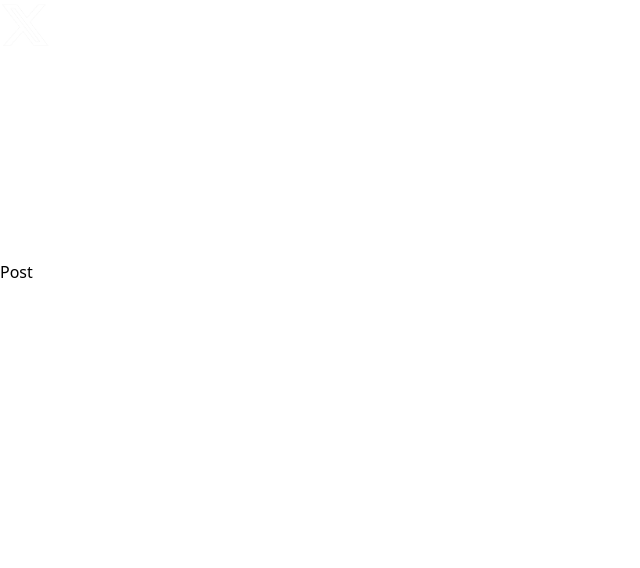
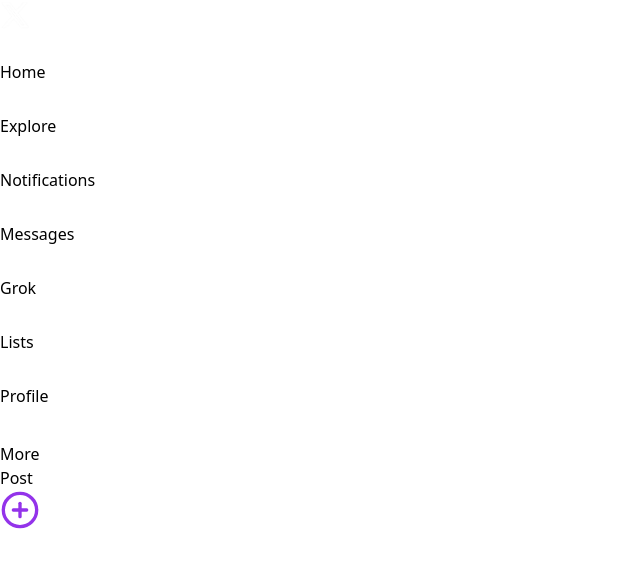
Before and after one commit to KodeckJames/J-chat, a React (Vite) app: page / in a window 1280 px wide. Shown: the top 568 px of the page, without its empty margins (0-640 px from the left). Built offline with nearby package versions, Linux system fonts and the light colour scheme.

Commit message:
finished left section

```diff
--- a/src/components/Button.jsx
+++ b/src/components/Button.jsx
@@ -1,7 +1,32 @@
 import React from 'react'
 
 const Button = () => {
-  return <button className=" bg-blue-500 text-white rounded-3xl">Post</button>
+  return (
+    <>
+      <button className=" bg-purple-600 text-white rounded-3xl py-3 px-4 mt-2 mx-8 flex justify-center ml-0 max-xl:hidden">
+        Post
+      </button>
+      <a href="">
+        <span className=" xl:hidden">
+          <svg
+            xmlns="http://www.w3.org/2000/svg"
+            width="40"
+            height="40"
+            viewBox="0 0 24 24"
+            fill="none"
+            stroke="#9333ea"
+            strokeWidth="2"
+            strokeLinecap="round"
+            strokeLinejoin="round"
+          >
+            <circle cx="12" cy="12" r="10"></circle>
+            <line x1="12" y1="8" x2="12" y2="16"></line>
+            <line x1="8" y1="12" x2="16" y2="12"></line>
+          </svg>
+        </span>
+      </a>
+    </>
+  )
 }
 
 export default Button
--- a/src/sections/Left.jsx
+++ b/src/sections/Left.jsx
@@ -1,24 +1,37 @@
 import React from 'react'
 import Button from '../components/Button'
 // import Nav from './components/Nav'
+import { useState } from 'react'
 
 const Left = () => {
+  //   const [count, setCount] = useState(0)
+  //   function click() {
+  //     setCount((count += 1))
+  //     return count
+  //   }
   return (
     <>
-      <div className=" bg-black pl-4 flex flex-col min-h-screen w-[20%]">
+      <header className=" bg-black pl-4 flex flex-col min-h-screen w-[20%] max-xl:items-center ">
+        <a href="">
           <img
             src="/images/logo.png
               "
             alt="logo"
-          width={50}
-          height={50}
-          className=" rounded-full pb-6"
+            width={30}
+            height={30}
+            className=" rounded-full pb-4 mt-2 cursor-pointer xl:ml-4"
           />
-        <div className=" flex flex-col space-y-4">
+        </a>
+        <div className=" flex flex-col ">
+          <a
+            className=" flex hover:bg-gray-800 rounded-full p-3 hover:m-auto"
+            href=""
+          >
+            <span title="Home" className="">
               <svg
                 xmlns="http://www.w3.org/2000/svg"
-            width="24"
-            height="24"
+                width="30"
+                height="30"
                 viewBox="0 0 24 24"
                 fill="none"
                 stroke="#ffff"
@@ -29,28 +42,44 @@
                 <path d="M20 9v11a2 2 0 0 1-2 2H6a2 2 0 0 1-2-2V9" />
                 <path d="M9 22V12h6v10M2 10.6L12 2l10 8.6" />
               </svg>
-
+            </span>
+            <div className=" text-white mb-0 max-xl:hidden  ml-4 text-2xl">
+              Home
+            </div>
+          </a>
+          <a
+            className=" flex hover:bg-gray-800 rounded-full p-3 hover:m-auto"
+            href=""
+          >
+            <span title="Home" className="">
               <svg
                 xmlns="http://www.w3.org/2000/svg"
-            width="24"
-            height="24"
+                width="30"
+                height="30"
                 viewBox="0 0 24 24"
                 fill="none"
                 stroke="#ffff"
-            strokeWidth="2"
-            strokeLinecap="round"
-            strokeLinejoin="round"
+                stroke-width="2"
+                stroke-linecap="round"
+                stroke-linejoin="round"
               >
-            <line x1="4" y1="9" x2="20" y2="9"></line>
-            <line x1="4" y1="15" x2="20" y2="15"></line>
-            <line x1="10" y1="3" x2="8" y2="21"></line>
-            <line x1="16" y1="3" x2="14" y2="21"></line>
+                <circle cx="11" cy="11" r="8"></circle>
+                <line x1="21" y1="21" x2="16.65" y2="16.65"></line>
               </svg>
-
+            </span>
+            <div className=" text-white mb-0 max-xl:hidden  ml-4 text-2xl">
+              Explore
+            </div>
+          </a>
+          <a
+            className=" flex hover:bg-gray-800 rounded-full p-3 hover:m-auto"
+            href=""
+          >
+            <span title="Home" className="">
               <svg
                 xmlns="http://www.w3.org/2000/svg"
-            width="24"
-            height="24"
+                width="30"
+                height="30"
                 viewBox="0 0 24 24"
                 fill="none"
                 stroke="#ffff"
@@ -60,11 +89,20 @@
               >
                 <path d="M22 17H2a3 3 0 0 0 3-3V9a7 7 0 0 1 14 0v5a3 3 0 0 0 3 3zm-8.27 4a2 2 0 0 1-3.46 0"></path>
               </svg>
-
+            </span>
+            <div className=" text-white mb-0 max-xl:hidden  ml-4 text-2xl">
+              Notifications
+            </div>
+          </a>
+          <a
+            className=" flex hover:bg-gray-800 rounded-full p-3 hover:m-auto"
+            href=""
+          >
+            <span title="Home" className="">
               <svg
                 xmlns="http://www.w3.org/2000/svg"
-            width="24"
-            height="24"
+                width="30"
+                height="30"
                 viewBox="0 0 24 24"
                 fill="none"
                 stroke="#ffff"
@@ -75,11 +113,20 @@
                 <path d="M4 4h16c1.1 0 2 .9 2 2v12c0 1.1-.9 2-2 2H4c-1.1 0-2-.9-2-2V6c0-1.1.9-2 2-2z"></path>
                 <polyline points="22,6 12,13 2,6"></polyline>
               </svg>
-
+            </span>
+            <div className=" text-white mb-0 max-xl:hidden  ml-4 text-2xl">
+              Messages
+            </div>
+          </a>
+          <a
+            className=" flex hover:bg-gray-800 rounded-full p-3 hover:m-auto"
+            href=""
+          >
+            <span title="Home" className="">
               <svg
                 xmlns="http://www.w3.org/2000/svg"
-            width="24"
-            height="24"
+                width="30"
+                height="30"
                 viewBox="0 0 24 24"
                 fill="none"
                 stroke="#ffff"
@@ -89,11 +136,20 @@
               >
                 <path d="M19 21l-7-5-7 5V5a2 2 0 0 1 2-2h10a2 2 0 0 1 2 2z"></path>
               </svg>
-
+            </span>
+            <div className=" text-white mb-0 max-xl:hidden  ml-4 text-2xl">
+              Grok
+            </div>
+          </a>
+          <a
+            className=" flex hover:bg-gray-800 rounded-full p-3 hover:m-auto"
+            href=""
+          >
+            <span title="Home" className="">
               <svg
                 xmlns="http://www.w3.org/2000/svg"
-            width="26"
-            height="26"
+                width="30"
+                height="30"
                 viewBox="0 0 24 24"
                 fill="none"
                 stroke="#ffff"
@@ -108,7 +164,16 @@
                 <line x1="3" y1="12" x2="3.01" y2="12"></line>
                 <line x1="3" y1="18" x2="3.01" y2="18"></line>
               </svg>
-
+            </span>
+            <div className=" text-white mb-0 max-xl:hidden  ml-4 text-2xl">
+              Lists
+            </div>
+          </a>
+          <a
+            className=" flex hover:bg-gray-800 rounded-full p-3 hover:m-auto"
+            href=""
+          >
+            <span title="Home" className="">
               <svg
                 xmlns="http://www.w3.org/2000/svg"
                 width="30"
@@ -124,7 +189,16 @@
                 <circle cx="12" cy="10" r="3" />
                 <circle cx="12" cy="12" r="10" />
               </svg>
-
+            </span>
+            <div className=" text-white mb-0 max-xl:hidden  ml-4 text-2xl">
+              Profile
+            </div>
+          </a>
+          <a
+            className=" flex hover:bg-gray-800 rounded-full p-3 hover:m-auto"
+            href=""
+          >
+            <span title="Home" className="">
               <svg
                 xmlns="http://www.w3.org/2000/svg"
                 width="34"
@@ -140,9 +214,14 @@
                 <circle cx="19" cy="12" r="1"></circle>
                 <circle cx="5" cy="12" r="1"></circle>
               </svg>
+            </span>
+            <div className=" text-white mb-0 max-xl:hidden  ml-4 text-2xl">
+              More
+            </div>
+          </a>
         </div>
         <Button />
-      </div>
+      </header>
     </>
   )
 }
```
Lines whose indentation alone changed are shown as unchanged.
